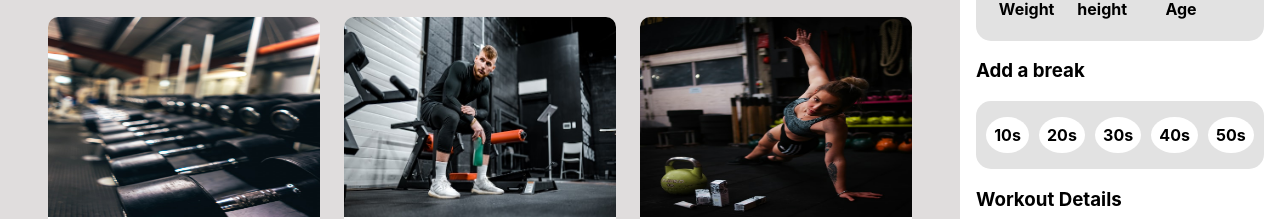
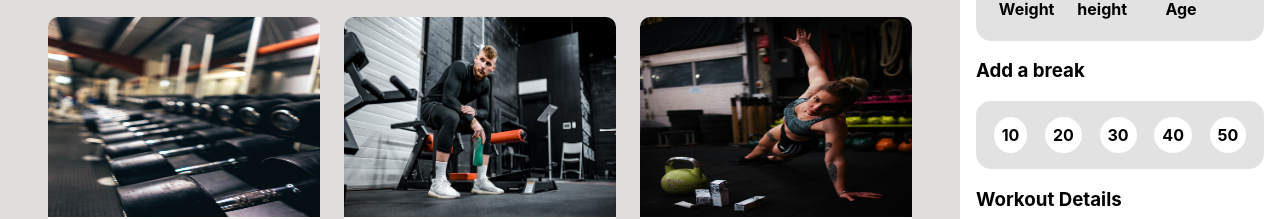
Before and after one commit to safwanbin2/monu-mia-gym-client, a React (Create React App) app: page / in a window 1280 px wide. Shown: the part 156-375 px from the top of the page. Built offline with nearby package versions, Linux system fonts and the light colour scheme.

Commit message:
added seconds

```diff
--- a/src/components/SideBar/SideBar.js
+++ b/src/components/SideBar/SideBar.js
@@ -35,11 +35,11 @@ const SideBar = ({total}) => {
             <div className="break">
                 <h3>Add a break</h3>
                 <div className="options" onClick={(e) => handleBreak(e.target.innerText)}>
-                    <div>10s</div>
-                    <div>20s</div>
-                    <div>30s</div>
-                    <div>40s</div>
-                    <div>50s</div>
+                    <div>10</div>
+                    <div>20</div>
+                    <div>30</div>
+                    <div>40</div>
+                    <div>50</div>
                 </div>
             </div>
             {/* byam details */}
```
